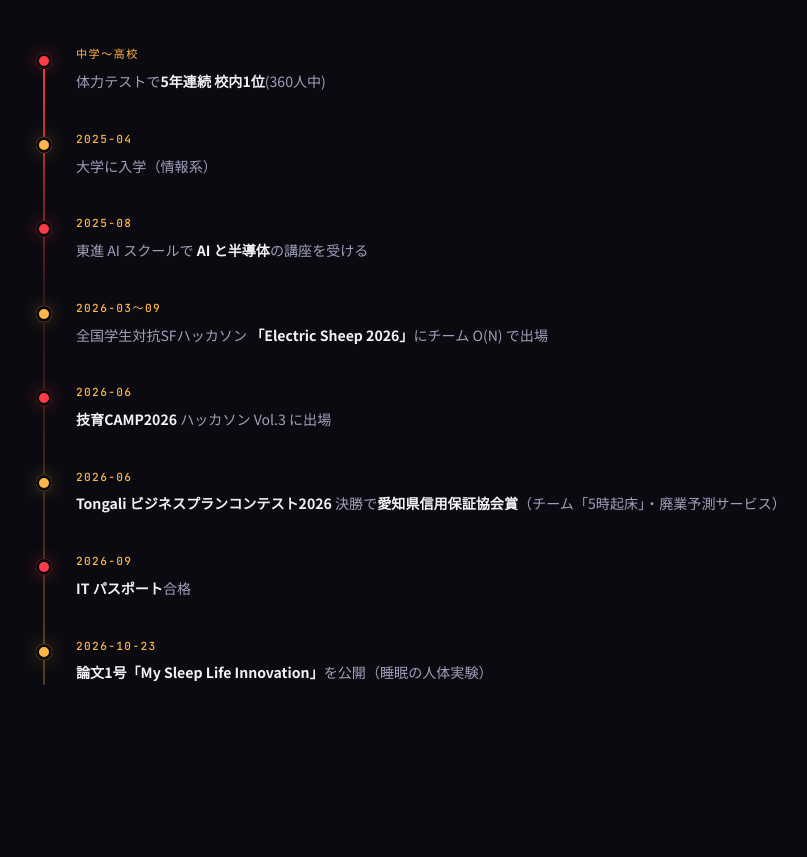
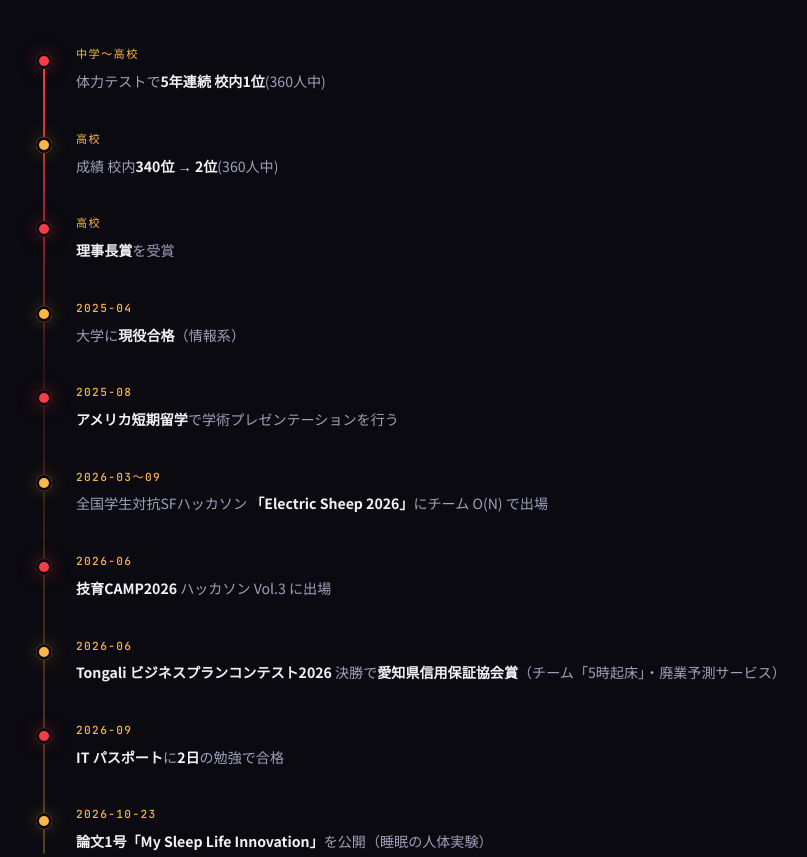
Before and after one commit to kanta0410/kanta0410.github.io, a plain HTML site: page index.html in a window 1280 px wide. Shown: the part 1102-1959 px from the top of the page, without its empty margins (86-893 px from the left). Drawn offline with Linux system fonts and the light colour scheme.

Commit message:
経歴: 現役合格・340位→2位・理事長賞・アメリカ短期留学・IT パスポート2日。東進を消す

```diff
--- a/index.html
+++ b/index.html
@@ -1312,12 +1312,20 @@
                 <div class="timeline-text">体力テストで<strong>5年連続 校内1位</strong>(360人中)</div>
             </div>
             <div class="timeline-item">
+                <div class="timeline-date">高校</div>
+                <div class="timeline-text">成績 校内<strong>340位 → 2位</strong>(360人中)</div>
+            </div>
+            <div class="timeline-item">
+                <div class="timeline-date">高校</div>
+                <div class="timeline-text"><strong>理事長賞</strong>を受賞</div>
+            </div>
+            <div class="timeline-item">
                 <div class="timeline-date">2025-04</div>
-                <div class="timeline-text">大学に入学（情報系）</div>
+                <div class="timeline-text">大学に<strong>現役合格</strong>（情報系）</div>
             </div>
             <div class="timeline-item">
                 <div class="timeline-date">2025-08</div>
-                <div class="timeline-text">東進 AI スクールで <strong>AI と半導体</strong>の講座を受ける</div>
+                <div class="timeline-text"><strong>アメリカ短期留学</strong>で学術プレゼンテーションを行う</div>
             </div>
             <div class="timeline-item">
                 <div class="timeline-date">2026-03〜09</div>
@@ -1333,7 +1341,7 @@
             </div>
             <div class="timeline-item">
                 <div class="timeline-date">2026-09</div>
-                <div class="timeline-text"><strong>IT パスポート</strong>合格</div>
+                <div class="timeline-text"><strong>IT パスポート</strong>に<strong>2日</strong>の勉強で合格</div>
             </div>
             <div class="timeline-item">
                 <div class="timeline-date">2026-10-23</div>
```
